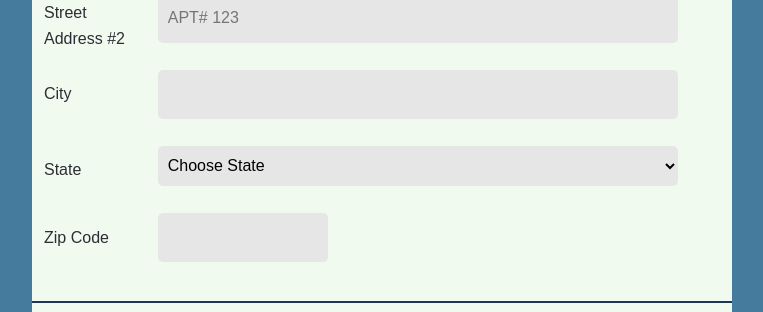
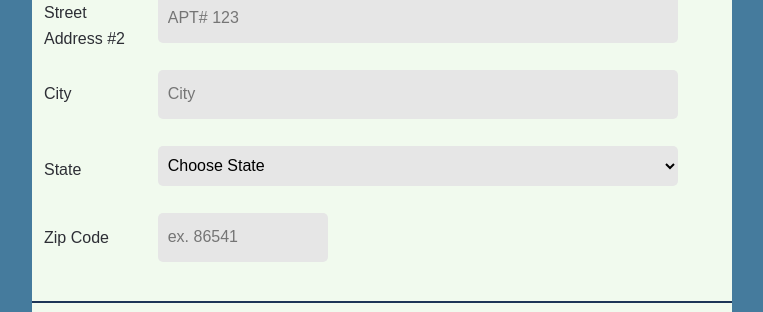
Before and after one commit to JamesReich/Online-Registration-Form, a plain HTML site: page index.html in a window 1280 px wide. Shown: the part 729-1041 px from the top of the page, without its empty margins (258-1021 px from the left). Drawn offline with Linux system fonts and the light colour scheme; a web font is replaced by a local one.

Commit message:
Update index.html

```diff
--- a/index.html
+++ b/index.html
@@ -58,7 +58,7 @@
                 <input type="text" id="address_2" name="user_address_2" placeholder="APT# 123">
 
                 <label for="city" class="info-label">City</label>
-                <input type="text" id="city" name="city">
+                <input type="text" id="city" name="city" placeholder="City">
 
                 <label class="info-label">State</label>
                 <!-- Pulled from https://www.freeformatter.com/usa-state-list-html-select.html
@@ -121,7 +121,7 @@
                 <br>
 
                 <label for="zip" class="info-label">Zip Code</label>
-                <input type="text" id="zip" name="zip">
+                <input type="text" id="zip" name="zip" placeholder="ex. 86541">
 
             </div>
 
```
